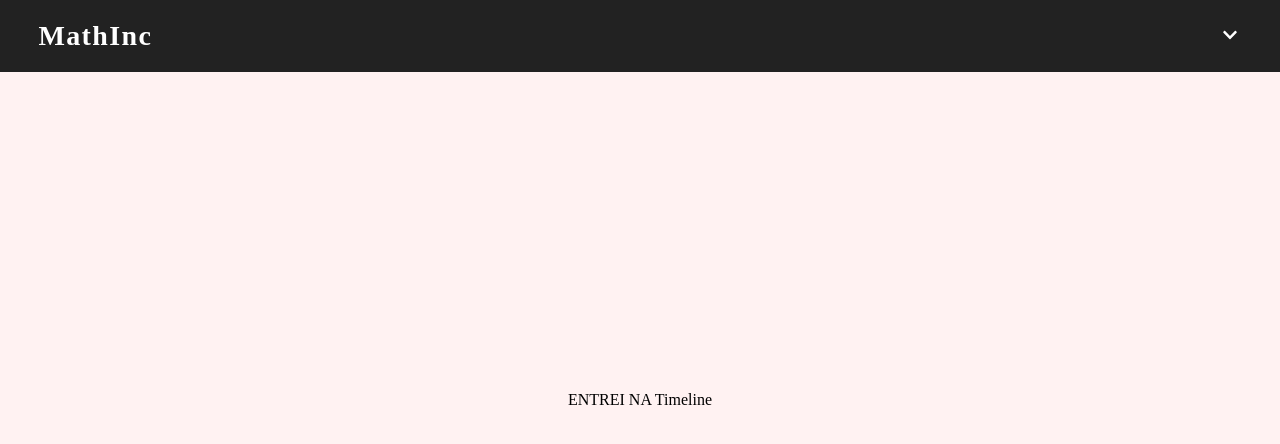
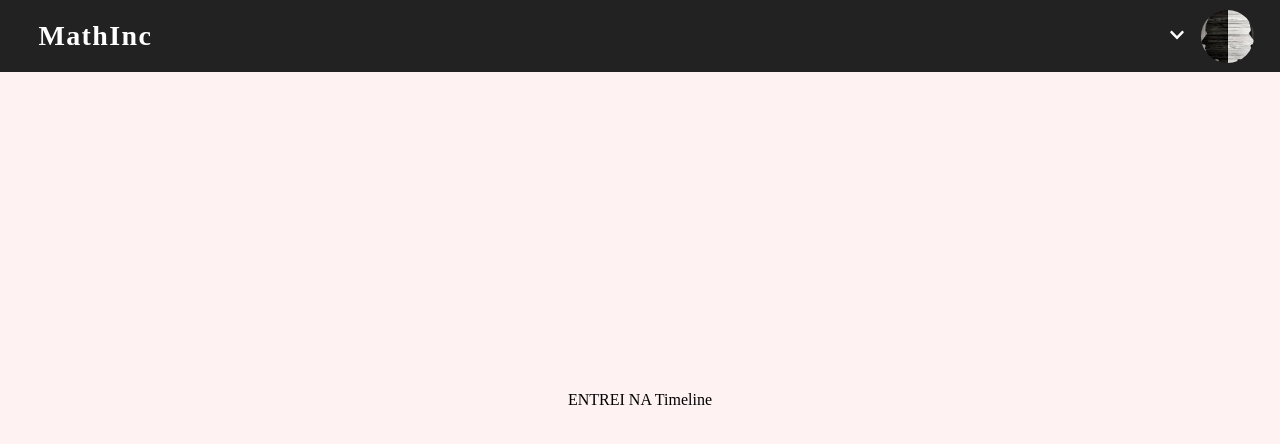
Before and after one commit to LukazDs/projeto-mathinc, a React (Create React App) app: page /posts in a window 1280 px wide. Shown: the top 444 px of the page. Built offline with nearby package versions, Linux system fonts and the light colour scheme.

Commit message:
style: fix profile image

```diff
--- a/src/components/header/Header.js
+++ b/src/components/header/Header.js
@@ -1,6 +1,7 @@
 import { useState } from "react";
 import { FaChevronDown, FaChevronUp } from "react-icons/fa";
 import * as headerStyle from "./headerStyle";
+import image from "../../assets/images/images.jpeg";
 
 function Hearder() {
   const [clicked, setClicked] = useState(false);
@@ -31,6 +32,13 @@ function Hearder() {
       </span>
       <headerStyle.ProfileHeader>
         <div className="icon">{makeIcon()}</div>
+        <img
+          src={image}
+          alt="perfil"
+          onClick={() => {
+            setClicked(!clicked);
+          }}
+        />
       </headerStyle.ProfileHeader>
     </headerStyle.HeaderBox>
   );
--- a/src/components/header/headerStyle.js
+++ b/src/components/header/headerStyle.js
@@ -41,8 +41,7 @@ const ProfileHeader = styled.div`
     height: 53px;
     object-fit: cover;
     text-align: center;
-    display: flex;
-    align-items: center;
+
     background: white;
     border-radius: 26.5px;
   }
```
Also changed, not shown: src/assets/images/images.jpeg (added).
